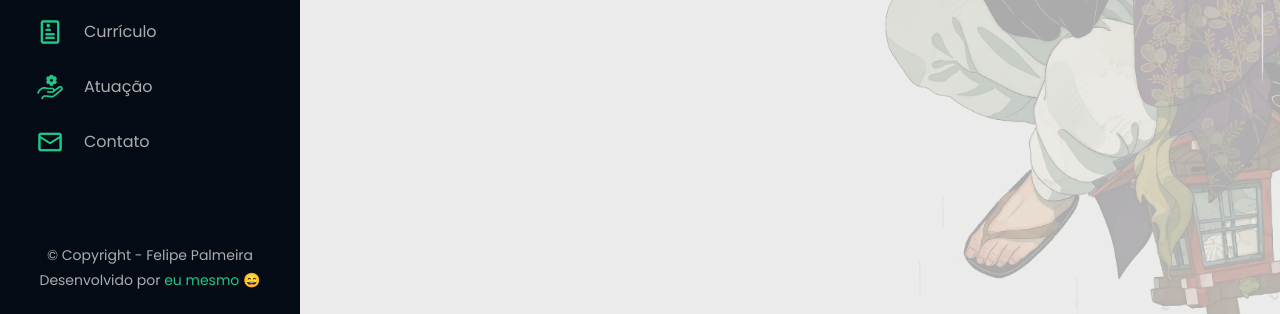
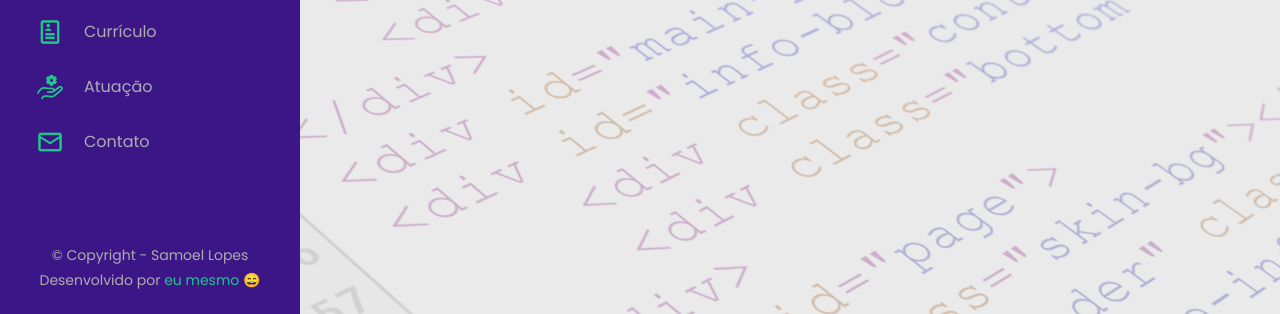
Before and after one commit to slcsamoel/slcsamoel, a plain HTML site: page index.html in a window 1280 px wide. Shown: the part 483-797 px from the top of the page. Drawn offline with nearby package versions, Linux system fonts and the light colour scheme.

Commit message:
ajustes de images de fundo

```diff
--- a/assets/css/style.css
+++ b/assets/css/style.css
@@ -35,7 +35,7 @@ body {
     top: 0;
     height: 100vh;
     min-width: 300px;
-    background-color: #040b14;
+    background-color: #3c1686;
     transition: 0.2s;
     z-index: 5;
 }
--- a/index.html
+++ b/index.html
@@ -102,7 +102,7 @@
                 </nav>
 
                 <div class="bottom-sidebar">
-                    © Copyright - Felipe Palmeira <br>
+                    © Copyright - Samoel Lopes<br>
                     Desenvolvido por <span>eu mesmo &#128516;</span>
                 </div>
             </div>
@@ -112,7 +112,7 @@
             <!-- HOME -->
             <div id="section-home" class="home-section">
                 <div class="home-section-content">
-                    <img class="bg-home-section" src="assets/img/garou.jpg" alt="">
+                    <img class="bg-home-section" src="assets/img/imagem_fundo.jpg" alt="">
                     <div class="center">
                         <h1>Samoel Lopes</h1>
                         <h3>Sou <span class="typed" data-typed-items="Desenvolvedor Web, Análista de sistemas , Engenheiro de Software"></span>.</h3>
```
Also changed, not shown: assets/img/imagem_fundo.jpg (added).
